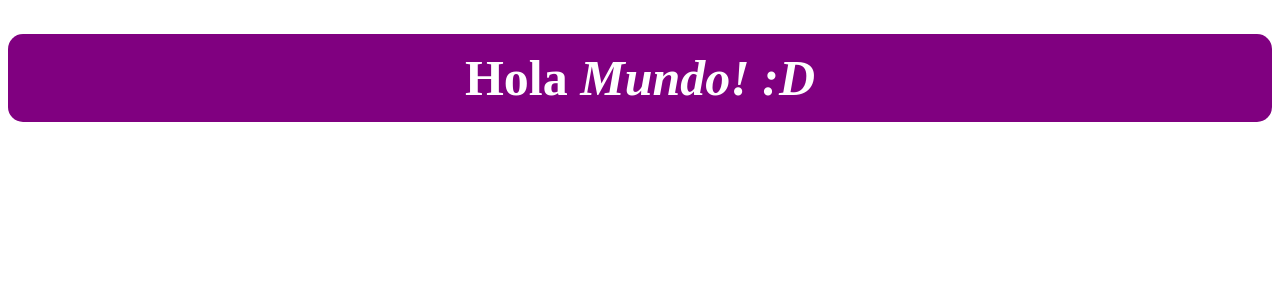
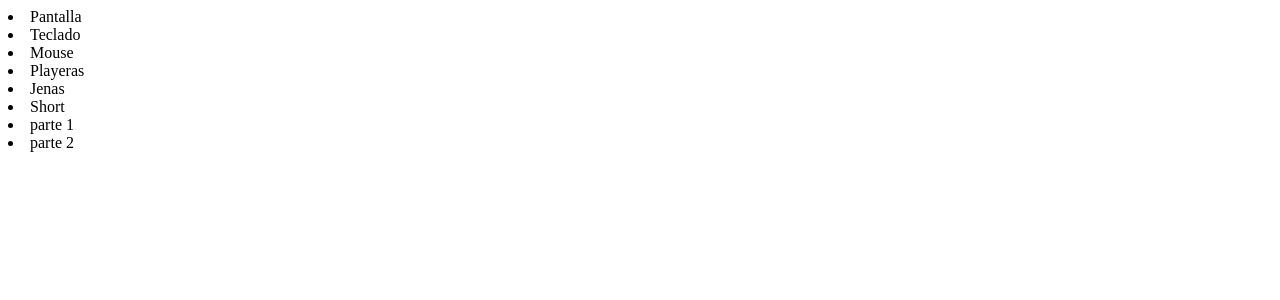
Before and after one commit to carlosmorera/CursoReact2020, a React (Create React App) app: page / in a window 1280 px wide. Shown: the top 300 px of the page. Built offline with nearby package versions, Linux system fonts and the light colour scheme.

Commit message:
se hace ejercicio utilizando La etiqueta Fragment

```diff
--- a/src/App.js
+++ b/src/App.js
@@ -1,36 +1,39 @@
-import React, {Component} from "react";
+import React, {Component, Fragment} from "react";
 
-const Title = ({uiColor, children}) => {
-    const styles = {
-        padding: '0.3em',
-        color: '#FFF',
-        background: uiColor,
-        borderRadius: '0.3em',
-        textAlign: 'center',
-        fontSize: '50px'
-    }
-    console.log(children)
-    return (
-        <h1 style={styles}>
-            {children}
-        </h1>
-    )
-}
+const Computacion = () => (
+    <Fragment>
+        <li>Pantalla</li>
+        <li>Teclado</li>
+        <li>Mouse</li>
+    </Fragment>
+)
+
+
+const Ropa = () => (
+    <Fragment>
+        <li>Playeras</li>
+        <li>Jenas</li>
+        <li>Short</li>
+    </Fragment>
+)
+//En este caso no se usa la etiqueta Fragment pero es lo mismo, lo unico es que no se pueden enviar parametros
+const Auto = () => (
+    <>
+        <li> parte 1</li>
+        <li> parte 2</li>
+    </>
+)
+
 
 class App extends Component {
-    state = {
-        uiColor: 'purple'
-    }
+
 
     render() {
-        const {uiColor} = this.state
         return (
             <div>
-                <Title
-                    uiColor={uiColor}
-                >
-                    Hola <em>Mundo! :D</em>
-                </Title>
+                <Computacion/>
+                <Ropa/>
+                <Auto/>
             </div>
         )
     }
--- a/src/destructuracion.js
+++ /dev/null
@@ -1,28 +0,0 @@
-//Objeto
-const user = {
-    name: 'carlos',
-    username: 'mojo-jojo',
-    country: 'Colombia',
-    social: {
-        facebook: 'fb.com',
-        twitter: 'tw.com'
-    }
-}
-//Funcion arrow
-const saluda = (user) => {
-//forma Destructurada
-    const {name, country, social: {facebook: fb}, username: alias} = user
-    /*Forma normal
-        const name = user.name
-        const name = user.country*/
-//Ejemplo con un vector
-    const order = ['pizza', 'te verde', 'pay', 1,2,3]
-
-    const [comida, bebida, postre, ...vestorRestante] = order
-
-    console.log(
-        `Hola soy ${name} y vivo en ${country} y me puedes encontrar en ${fb} como ${alias} me gusta ${comida} con ${bebida} y ${postre} los numeros ${vestorRestante}`
-    )
-}
-
-saluda(user)
--- a/src/index.js
+++ b/src/index.js
@@ -1,7 +1,6 @@
 import React from "react";
 import ReactDom from 'react-dom'
 import App from "./App";
-import './destructuracion'
 
 ReactDom.render(
     <App/>,document.getElementById('root')
```
